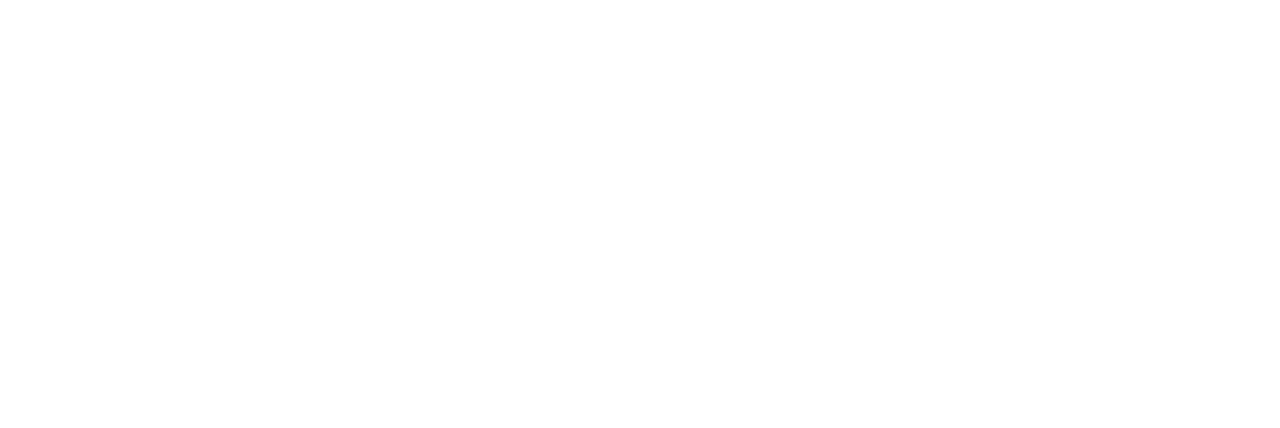
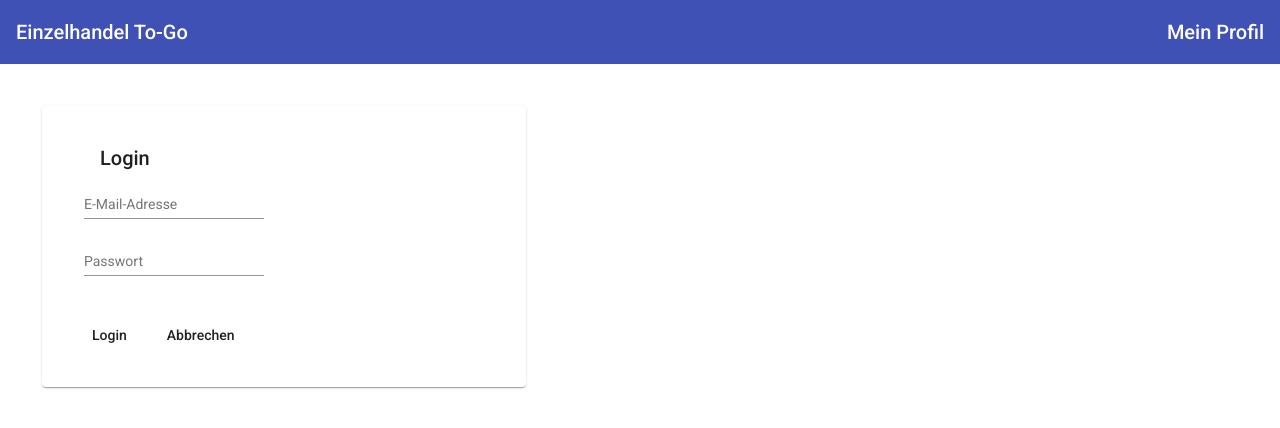
Before and after one commit to Craexy/einzelhandeltogo, an Angular app: page /login in a window 1280 px wide. Before the commit this address led to /. Shown: the top 428 px of the page. Built offline with nearby package versions, Linux system fonts and the light colour scheme.

Commit message:
added Login component

```diff
--- a/src/app/app.component.html
+++ b/src/app/app.component.html
@@ -1,4 +1,13 @@
 <!--The content below is only a placeholder and can be replaced.-->
 <base href="/">
+<mat-toolbar color="primary">
+  <span>Einzelhandel To-Go</span>
+
+  <!-- This fills the remaining space of the current row -->
+  <span class="example-fill-remaining-space"></span>
+
+  <span>Mein Profil</span>
+
+</mat-toolbar>
 
 <router-outlet></router-outlet>
--- a/src/app/app.component.scss
+++ b/src/app/app.component.scss
@@ -0,0 +1,5 @@
+.example-fill-remaining-space {
+  /* This fills the remaining space, by using flexbox.
+     Every toolbar row uses a flexbox row layout. */
+  flex: 1 1 auto;
+}
--- a/src/app/app.module.ts
+++ b/src/app/app.module.ts
@@ -8,10 +8,14 @@ import { AppComponent } from './app.component';
 import {SellerViewModule} from "../seller-view/seller-view.module";
 import {SellerViewComponent} from "../seller-view/seller-view/seller-view.component";
 import { HomeComponent } from './home/home.component';
+import {LoginComponent} from "../login/login.component";
+import {MatToolbarModule} from "@angular/material/toolbar";
+import {LoginModule} from "../login/login.module";
 
 const appRoutes: Routes = [
+  { path: 'home', component: HomeComponent},
+  { path: 'login', component: LoginComponent},
   { path: 'seller/:id', component: SellerViewComponent },
-  { path: 'home', component: HomeComponent},
   { path: '',
     redirectTo: '/home',
     pathMatch: 'full'
@@ -28,11 +32,13 @@ const appRoutes: Routes = [
     BrowserModule,
     AppRoutingModule,
     SellerViewModule,
+    LoginModule,
     BrowserAnimationsModule,
     RouterModule.forRoot(
       appRoutes,
-      { enableTracing: true } // <-- debugging purposes only
-    )
+      { enableTracing: false } // <-- debugging purposes only
+    ),
+    MatToolbarModule
   ],
   providers: [],
   bootstrap: [AppComponent]
--- a/src/app/home/home.component.html
+++ b/src/app/home/home.component.html
@@ -1,5 +1,6 @@
-Home
 
 <br>
 
 <a href="/seller/1">Verkäufer Nummer 1</a>
+<br>
+<a href="/login">Login</a>
--- /dev/null
+++ b/src/login/login.component.html
@@ -0,0 +1,26 @@
+
+
+
+<mat-card class="example-card">
+  <mat-card-header>
+    <mat-card-title>Login</mat-card-title>
+  </mat-card-header>
+  <mat-card-content>
+    <form class="example-form">
+      <mat-form-field class="example-full-width">
+        <mat-label>E-Mail-Adresse</mat-label>
+        <input matInput >
+      </mat-form-field>
+      <br>
+      <mat-form-field>
+        <mat-label>Passwort</mat-label>
+        <input matInput [type]="'password'">
+      </mat-form-field>
+    </form>
+
+  </mat-card-content>
+  <mat-card-actions>
+    <button mat-button>Login</button>
+    <button mat-button>Abbrechen</button>
+  </mat-card-actions>
+</mat-card>
--- /dev/null
+++ b/src/login/login.component.scss
@@ -0,0 +1,13 @@
+.example-card {
+  max-width: 400px;
+}
+
+.example-header-image {
+  background-image: url('https://material.angular.io/assets/img/examples/shiba1.jpg');
+  background-size: cover;
+}
+
+mat-card{
+  padding: 3em;
+  margin: 3em;
+}
--- /dev/null
+++ b/src/login/login.component.ts
@@ -0,0 +1,15 @@
+import { Component, OnInit } from '@angular/core';
+
+@Component({
+  selector: 'app-login',
+  templateUrl: './login.component.html',
+  styleUrls: ['./login.component.scss']
+})
+export class LoginComponent implements OnInit {
+
+  constructor() { }
+
+  ngOnInit(): void {
+  }
+
+}
```
Also changed, not shown: src/login/login.module.ts (added, +20 -0 lines), 1 other file (tests, documents, lock files or other folders).
